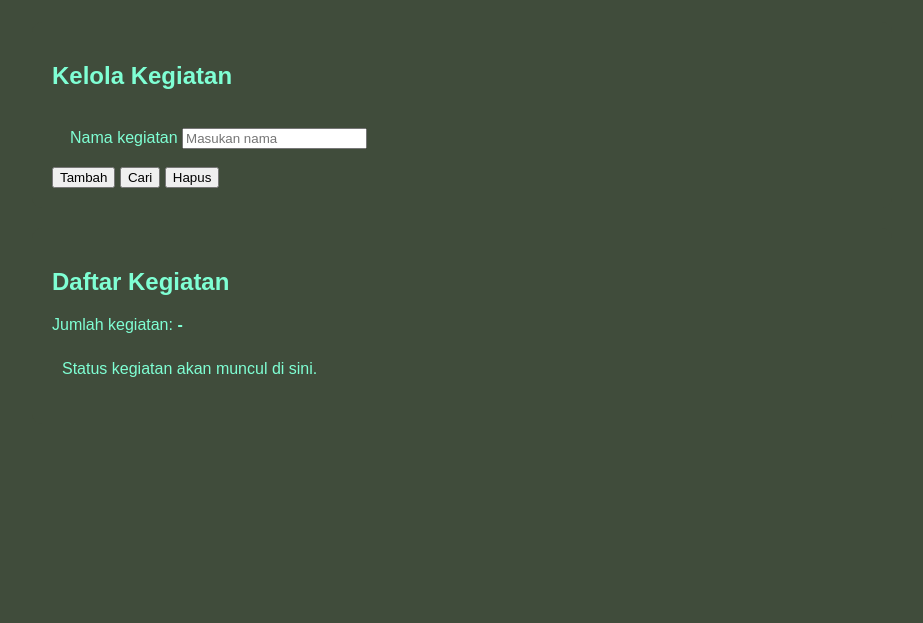
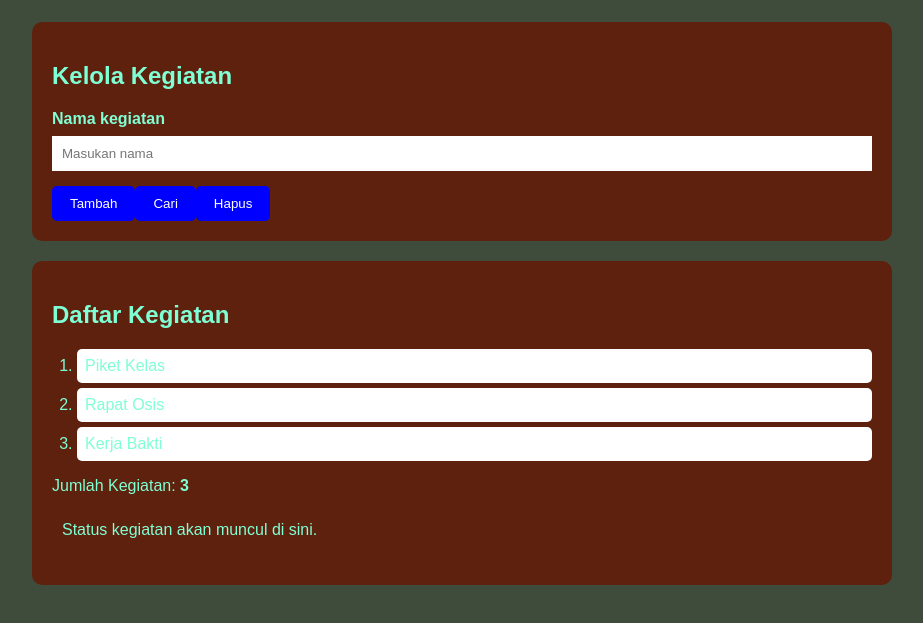
Before and after one commit to ar3974885-boop/ProyekAkhir_2026_4475, a plain HTML site: page index.html in a window 1280 px wide. Shown: the part 187-810 px from the top of the page, without its empty margins (178-1101 px from the left). Drawn offline with Linux system fonts and the light colour scheme.

Commit message:
Pengelolaan Kegiatan Kelas

```diff
--- a/index.html
+++ b/index.html
@@ -32,9 +32,9 @@
       </div>
 
       <div class="aksi">
-        <button type="button" id="Tambah">Tambah</button>
-        <button type="button" id="Cari">Cari</button>
-        <button type="button" id="Hapus">Hapus</button>
+        <button type="button" id="btnTambah">Tambah</button>
+        <button type="button" id="btnCari">Cari</button>
+        <button type="button" id="btnHapus">Hapus</button>
       </div>
     </section>
 
@@ -44,9 +44,10 @@
       <!-- TODO HTML-03:
            Lengkapi ID untuk daftar, jumlah, dan pesan status.
            Acuan ID: daftarKegiatan, totalKegiatan, pesanStatus. -->
-      <ol id=""></ol>
+      <ol id="daftarKegiatan"></ol>
 
-      <p class="ringkasan">Jumlah kegiatan: <strong id="daftar kegiatan">-</strong></p>
+
+      <p class="ringkasan">Jumlah Kegiatan: <strong id="totalKegiatan">-</strong></p>
       <p id="pesanStatus" aria-live="polite">Status kegiatan akan muncul di sini.</p>
     </section>
   </main>
--- a/script.js
+++ b/script.js
@@ -11,7 +11,7 @@
  */
 
 // Data awal disediakan guru. Jangan diubah.
-const daftarKegiatan = ["Piket Kelas", "Rapat OSIS", "Kerja Bakti"];
+const daftarKegiatan = ["Piket Kelas","Rapat Osis","Kerja Bakti"];
 
 function tampilkanKegiatan(daftar) {
   const elemenDaftar = document.getElementById("daftarKegiatan");
@@ -26,16 +26,17 @@ function tampilkanKegiatan(daftar) {
   // TODO JS-01:
   // Perbaiki batas perulangan for berikut agar dimulai dari indeks pertama
   // dan memproses seluruh elemen berdasarkan panjang Array (length).
-  for (let i = 0; i < 0; i++) {
+  for (let i = 0; i < daftar.length; i++) {
     // TODO JS-02:
     // Ganti string kosong dengan elemen Array 'daftar' pada indeks i.
-    const namaKegiatan = "";
+    const namaKegiatan = daftar[i];
 
     // Disediakan guru: pembentukan dan penampilan elemen HTML.
     const item = document.createElement("li");
     item.textContent = namaKegiatan;
     elemenDaftar.appendChild(item);
   }
+
 }
 
 // ================================================================
@@ -132,14 +133,23 @@ document.addEventListener("DOMContentLoaded", function () {
 function tambahKegiatan(daftar, nama) {
   // TODO JS-03: Simpan nama yang sudah di-trim ke variabel namaBersih.
   // Jika namaBersih kosong, gunakan return false.
+const namaBersih= nama.trim();
+if(namaBersih === ""){
+  return false;
+}
 
   // TODO JS-04: Gunakan includes() untuk menolak nama duplikat.
   // Jika kegiatan sudah ada, gunakan return false.
 
+if (daftar.includes(namaBersih)) {
+  return false;
+}
+
   // TODO JS-05: Gunakan push() untuk menambahkan namaBersih.
   // Jika penambahan berhasil, gunakan return true.
+daftar.push(namaBersih);
 
-  return false; // SEMENTARA: ganti/hapus setelah TODO JS-03 s.d. JS-05 selesai
+  return true; // SEMENTARA: ganti/hapus setelah TODO JS-03 s.d. JS-05 selesai
 }
 
 // TODO JS-06 — Pencarian kegiatan
@@ -147,25 +157,29 @@ function cariKegiatan(daftar, nama) {
   // TODO JS-06: Hilangkan spasi awal/akhir menggunakan trim().
   // Cari posisi kegiatan dengan indexOf(), lalu kembalikan indeksnya.
   // Jika tidak ditemukan, indexOf() akan menghasilkan -1.
-
-  return -1; // SEMENTARA: ganti setelah TODO JS-06 selesai
+  const namaBersih = nama.trim();
+  return daftar.indexOf(namaBersih); // SEMENTARA: ganti setelah TODO JS-06 selesai
 }
 
 // TODO JS-07 dan JS-08 — Penghapusan kegiatan
 function hapusKegiatan(daftar, nama) {
   // TODO JS-07: Panggil cariKegiatan(daftar, nama).
   // Simpan hasilnya dalam variabel indeks.
+const indeks = cariKegiatan(daftar,nama);
+if (indeks === -1){
+  return false;
+}
 
   // TODO JS-08: Jika indeks bernilai -1, gunakan return false.
   // Jika ditemukan, hapus satu elemen menggunakan splice().
   // Kembalikan true jika penghapusan berhasil.
-
-  return false; // SEMENTARA: ganti/hapus setelah TODO JS-07 s.d. JS-08 selesai
+daftar.splice(indeks, 1);
+  return true; // SEMENTARA: ganti/hapus setelah TODO JS-07 s.d. JS-08 selesai
 }
 
 // TODO JS-09 — Menghitung jumlah kegiatan
 function hitungJumlahKegiatan(daftar) {
   // TODO JS-09: Gunakan length dan return untuk menghasilkan jumlah kegiatan.
 
-  return 0; // SEMENTARA: ganti setelah TODO JS-09 selesai
+  return daftar.length; // SEMENTARA: ganti setelah TODO JS-09 selesai
 }
--- a/style.css
+++ b/style.css
@@ -28,7 +28,7 @@ body {
   max-width: 900px;
   padding: 20px;
   margin: auto;
-  border: hitam;
+  border: white;
   border-radius: 10px;
 }
 
@@ -39,42 +39,61 @@ body {
 }
 
 .panel {
-  background-color: #404c3b;
+  background-color: #641a04d5;
   padding: 20px;
   margin-bottom: 20px;
-  border: #404c3b;
+  border: #edefe7;
   border-radius: 10px;
 }
 
 /* TODO CSS-03: Atur ukuran input, padding, jarak antar elemen,
    warna tombol, dan tampilan yang konsisten. */
 .form-baris {
-  padding: 18px;
-  width: auto;
+  display: flex;
+  flex-direction: column;
+  gap: 8px;
+  margin-bottom: 15px;
 }
 
 .form-baris label {
-  display: inline;
+  font-weight: bold;
 }
 
 .form-baris input {
+  padding: 10px;
+  border: white;
 }
 
 .aksi {
+  display: flex;
+  gap: none;
+  flex-wrap: wrap;
 }
 
 .aksi button {
+padding: 10px 18px;
+border: none;
+border-radius: 5px;
+background-color: blue;
+color: white;
 }
 
 /* TODO CSS-04: Rapikan daftar kegiatan, jumlah kegiatan, dan pesan
    status. Bedakan tampilan status berhasil dan gagal. */
 #daftarKegiatan {
+  padding-left: 25px;
 }
 
 #daftarKegiatan li {
+  padding: 8px;
+  margin-bottom: 5px;
+  background-color: white;
+  border-radius: 5px;
 }
 
 .ringkasan {
+  margin-top: 15px;
+  font-weight: white;
 }
 
 #pesanStatus {
@@ -86,10 +105,10 @@ body {
 
 #pesanStatus.berhasil {
   color: blue;
-  background-color: aliceblue;
+  background-color: white;
 }
 
 #pesanStatus.gagal {
   color: #ef1515;
-  background-color: aliceblue;
+  background-color: white;
 }
```
Also changed, not shown: 1 other file.
